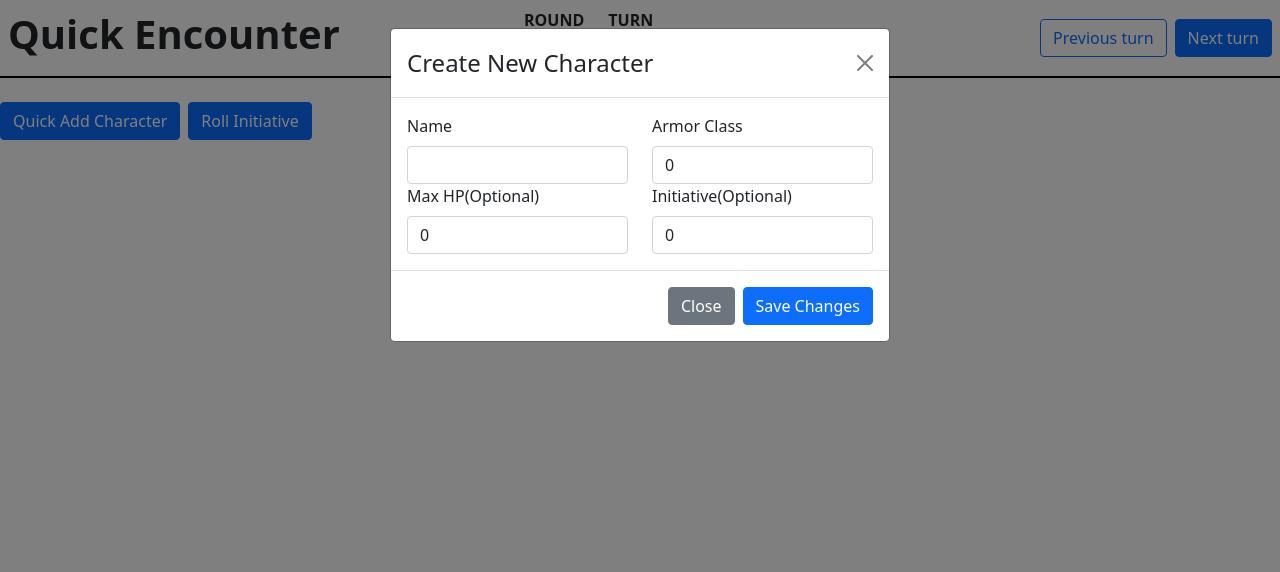
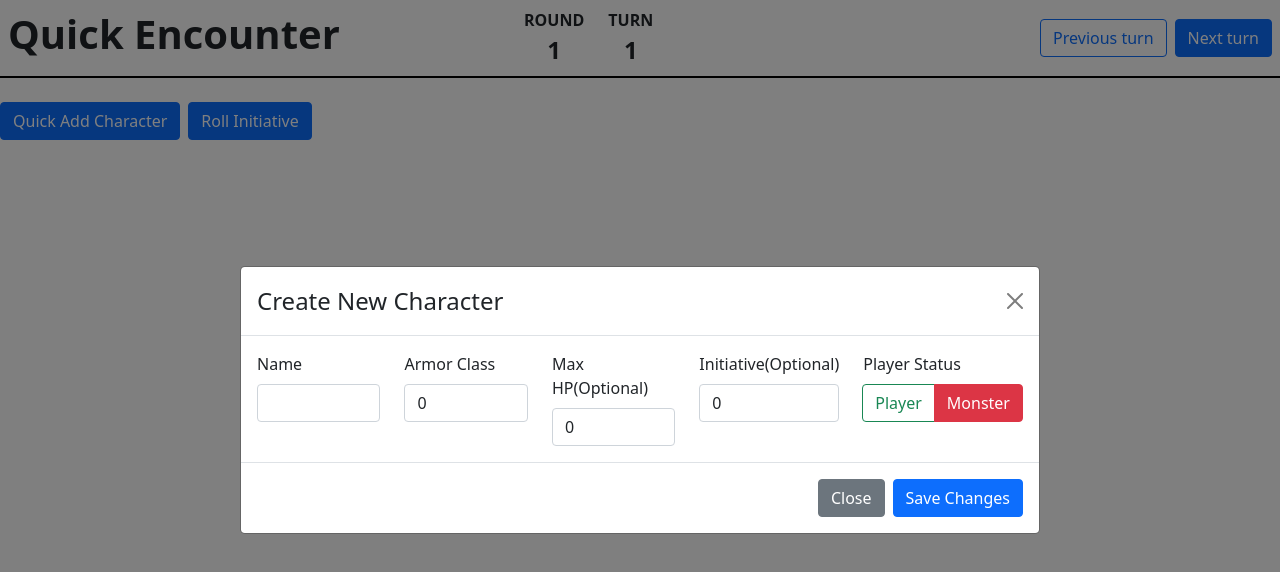
Before and after one commit to mspoehr/dnd-combat-tracker, a React (Create React App) app: page /encounters/quick/run in a window 1280 px wide. Both pictures are taken after a click on the button "Quick Add Character". Shown: the top 572 px of the page. Built offline with nearby package versions, Linux system fonts and the light colour scheme.

Commit message:
Made a creature type so that program will only auto roll for monsters

```diff
--- a/src/pages/RunEncounter/QuickAddModal.tsx
+++ b/src/pages/RunEncounter/QuickAddModal.tsx
@@ -1,6 +1,7 @@
 import React from "react";
-import { Button, Col, Form, Modal, Row } from "react-bootstrap";
+import { Button, ButtonGroup, Col, Form, Modal, Row, ToggleButton } from "react-bootstrap";
 import { addCreature, InitiativeCreature, editCreature } from "../../redux/initiative-tracker/initiativeTrackerSlice";
+import { CreatureType } from "../../redux/models";
 import {
   changeName,
   changeAc,
@@ -13,7 +14,9 @@ import {
   close,
   selectOpen,
   selectEditingMode,
-  selectEditIndex
+  selectEditIndex,
+  selectType,
+  changeType
 } from "../../redux/initiative-tracker/quickAddSlice";
 import { useAppDispatch, useAppSelector } from "../../redux/store";
 
@@ -24,14 +27,20 @@ const QuickAddModal: React.FunctionComponent = () => {
   const initiative = useAppSelector(selectInitiative);
   const editMode = useAppSelector(selectEditingMode);
   const editIndex = useAppSelector(selectEditIndex);
+  const type = useAppSelector(selectType);
   const dispatch = useAppDispatch();
+  const radios = [
+    { name: "Player", value: "player" },
+    { name: "Monster", value: "monster" }
+  ];
   const save = () => {
     const creature: InitiativeCreature = {
       name,
       ac,
       maxHp,
       initiative,
-      currentHp: maxHp
+      currentHp: maxHp,
+      type: type
     };
 
     if (!editMode) {
@@ -43,7 +52,7 @@ const QuickAddModal: React.FunctionComponent = () => {
   };
 
   return (
-    <Modal show={useAppSelector(selectOpen)} onHide={() => dispatch(close())}>
+    <Modal size="lg" show={useAppSelector(selectOpen)} onHide={() => dispatch(close())} centered>
       <Modal.Header closeButton>
         <Modal.Title>Create New Character</Modal.Title>
       </Modal.Header>
@@ -74,8 +83,6 @@ const QuickAddModal: React.FunctionComponent = () => {
                 ></Form.Control>
               </Form.Group>
             </Col>
-          </Row>
-          <Row>
             <Col>
               <Form.Group className="mv-3" controlId="exampleForm.ControlTextArea1">
                 <Form.Label>Max HP(Optional)</Form.Label>
@@ -100,6 +107,27 @@ const QuickAddModal: React.FunctionComponent = () => {
                 ></Form.Control>
               </Form.Group>
             </Col>
+            <Col>
+              <Form.Group className="mv-3" controlId="exampleForm.ControlTextArea1">
+                <Form.Label>Player Status</Form.Label>
+                <ButtonGroup>
+                  {radios.map((radio, idx) => (
+                    <ToggleButton
+                      key={idx}
+                      id={`radio-${idx}`}
+                      type="radio"
+                      variant={idx % 2 ? "outline-danger" : "outline-success"}
+                      name="radio"
+                      value={radio.value}
+                      checked={type === (radio.value as CreatureType)}
+                      onChange={(e) => dispatch(changeType(e.currentTarget.value as CreatureType))}
+                    >
+                      {radio.name}
+                    </ToggleButton>
+                  ))}
+                </ButtonGroup>
+              </Form.Group>
+            </Col>
           </Row>
         </Form>
       </Modal.Body>
--- a/src/redux/initiative-tracker/initiativeTrackerSlice.ts
+++ b/src/redux/initiative-tracker/initiativeTrackerSlice.ts
@@ -94,10 +94,12 @@ export const initiativeTrackerSlice = createSlice({
     },
     rollAllInitiative: (state) => {
       state.creatures.forEach((creature) => {
-        const min = 1;
-        const max = 20;
-        creature.initiative = Math.floor(Math.random() * (max - min + 1) + min);
-        sortInitiativeCreatures(state.creatures);
+        if (creature.type === "monster") {
+          const min = 1;
+          const max = 20;
+          creature.initiative = Math.floor(Math.random() * (max - min + 1) + min);
+          sortInitiativeCreatures(state.creatures);
+        }
       });
     },
     adjustCreatureHealth: (state, action: PayloadAction<{ index: number; amount: number }>) => {
--- a/src/redux/initiative-tracker/quickAddSlice.ts
+++ b/src/redux/initiative-tracker/quickAddSlice.ts
@@ -1,4 +1,5 @@
 import { createSlice, PayloadAction } from "@reduxjs/toolkit";
+import { CreatureType } from "../models";
 import { RootState } from "../store";
 import { InitiativeCreature } from "./initiativeTrackerSlice";
 
@@ -7,6 +8,7 @@ const initialState = {
   ac: 0,
   maxHp: 0,
   initiative: 0,
+  type: "monster" as CreatureType,
   modalOpen: false,
   editingMode: false,
   editIndex: 0
@@ -37,6 +39,9 @@ export const quickAddSlice = createSlice({
       }
       state.initiative = action.payload;
     },
+    changeType: (state, action: PayloadAction<CreatureType>) => {
+      state.type = action.payload;
+    },
     open: (state) => {
       state.modalOpen = true;
     },
@@ -49,11 +54,13 @@ export const quickAddSlice = createSlice({
       state.initiative = action.payload.creature.initiative ?? 0;
       state.modalOpen = true;
       state.editIndex = action.payload.index;
+      state.type = action.payload.creature.type ?? "monster";
     }
   }
 });
 
-export const { changeName, changeAc, changeMaxHp, changeInitiative, open, close, edit } = quickAddSlice.actions;
+export const { changeName, changeAc, changeMaxHp, changeInitiative, open, close, edit, changeType } =
+  quickAddSlice.actions;
 export const selectName = (state: RootState): string => state.quickAdd.name;
 export const selectAc = (state: RootState): number => state.quickAdd.ac;
 export const selectMaxHp = (state: RootState): number => state.quickAdd.maxHp;
@@ -61,5 +68,6 @@ export const selectInitiative = (state: RootState): number => state.quickAdd.ini
 export const selectOpen = (state: RootState): boolean => state.quickAdd.modalOpen;
 export const selectEditingMode = (state: RootState): boolean => state.quickAdd.editingMode;
 export const selectEditIndex = (state: RootState): number => state.quickAdd.editIndex;
+export const selectType = (state: RootState): CreatureType => state.quickAdd.type;
 
 export default quickAddSlice.reducer;
--- a/src/redux/models.d.ts
+++ b/src/redux/models.d.ts
@@ -10,7 +10,7 @@ export interface Speed {
   swim: number;
 }
 
-type CreatureType = "monster" | "player";
+export type CreatureType = "monster" | "player";
 export interface Creature extends UniqueEntity {
   name: string;
   maxHp: number;
```
Also changed, not shown: package.json (line endings or trailing spaces), 1 other file (tests, documents, lock files or other folders).
